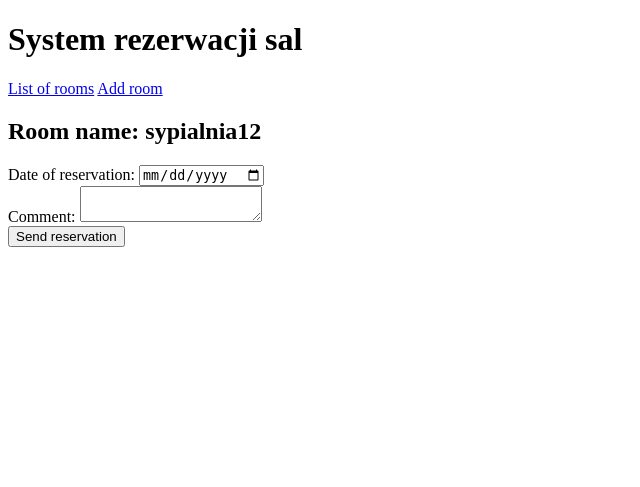
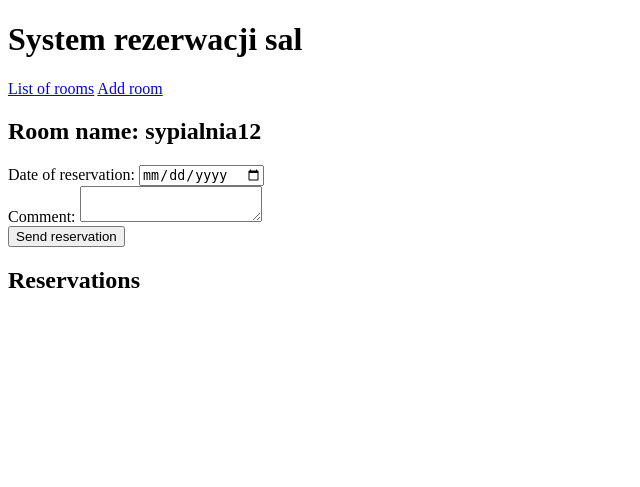
Before and after one commit to Samekmat/Warsztat_DJango, a Django app: page /room/reserve/3/ in a window 1280 px wide. Shown: the top 487 px of the page, without its empty margins (0-640 px from the left). Run offline with Django 3.2, Linux system fonts and the light colour scheme; data comes from the database, SQL or seed files in the repository.

Commit message:
Aktualizacja widoku rezerwacji

```diff
--- a/templates/reservation.html
+++ b/templates/reservation.html
@@ -12,7 +12,18 @@
         <br>
         <input type="submit" value="Send reservation">
     </form>
+    <h2>Reservations</h2>
 
+    <ul>
+      {% for reservation in reservations %}
+
+        <li>
+          <h3>{{ reservation.date }}</h3>
+          <p>{{ reservation.comment }}</p>
+        </li>
+
+      {% endfor %}
+    </ul>
 
 
 {% endblock %}
--- a/templates/rooms.html
+++ b/templates/rooms.html
@@ -46,11 +46,11 @@
       {% endif %}
       {% if room.projector_availability %}
 
-        <td></td>
+        <td>True</td>
 
       {% else %}
 
-        <td></td>
+        <td>False</td>
 
       {% endif %}
 
--- a/warsztat/views.py
+++ b/warsztat/views.py
@@ -36,7 +36,7 @@ class RoomListView(View):
         rooms = Room.objects.all()
 
         for room in rooms:
-            reservation_dates = [reservation.date for reservation in room.roomreservation_set.all()]
+            reservation_dates = [reservation.date for reservation in room.reservation_set.all()]
             room.reserved = datetime.date.today() in reservation_dates
 
         return render(request, "rooms.html", context={"rooms": rooms})
@@ -81,17 +81,19 @@ class ReserveRoomView(View):
 
     def get(self, request, room_id):
         room = Room.objects.get(pk=room_id)
-        return render(request, 'reservation.html', context={'room': room})
+        reservations = room.reservation_set.filter(date__gte=str(datetime.date.today())).order_by('date')
+        return render(request, 'reservation.html', context={'room': room, 'reservations': reservations})
 
     def post(self, request, room_id):
         room = Room.objects.get(pk=room_id)
         date = request.POST.get('reservation_date')
         comment = request.POST.get('comment')
+        reservations = room.reservation_set.filter(date__gte=str(datetime.date.today())).order_by('date')
 
         if Reservation.objects.filter(room=room, date=date):
-            return render(request, 'reservation.html', context={'room': room, 'error': 'Room is reserved'})
+            return render(request, 'reservation.html', context={'room': room, 'error': 'Room is reserved', 'reservations': reservations})
         if date < str(datetime.date.today()):
-            return render(request, 'reservation.html', context={'room': room, 'error': 'Date is wrong, look further!'})
+            return render(request, 'reservation.html', context={'room': room, 'error': 'Date is wrong, look further!', 'reservations': reservations})
 
         Reservation.objects.create(room=room, date=date, comment=comment)
         return redirect('RoomList')
```
